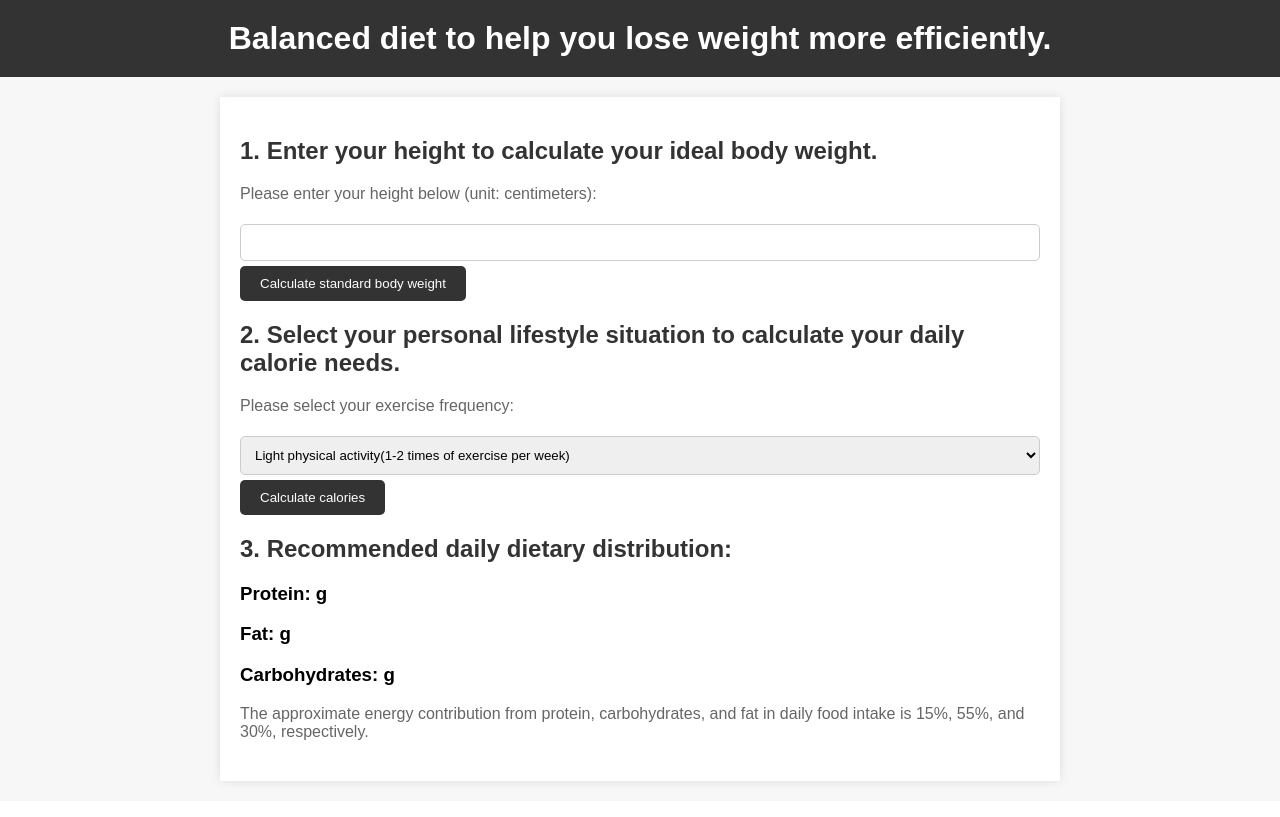
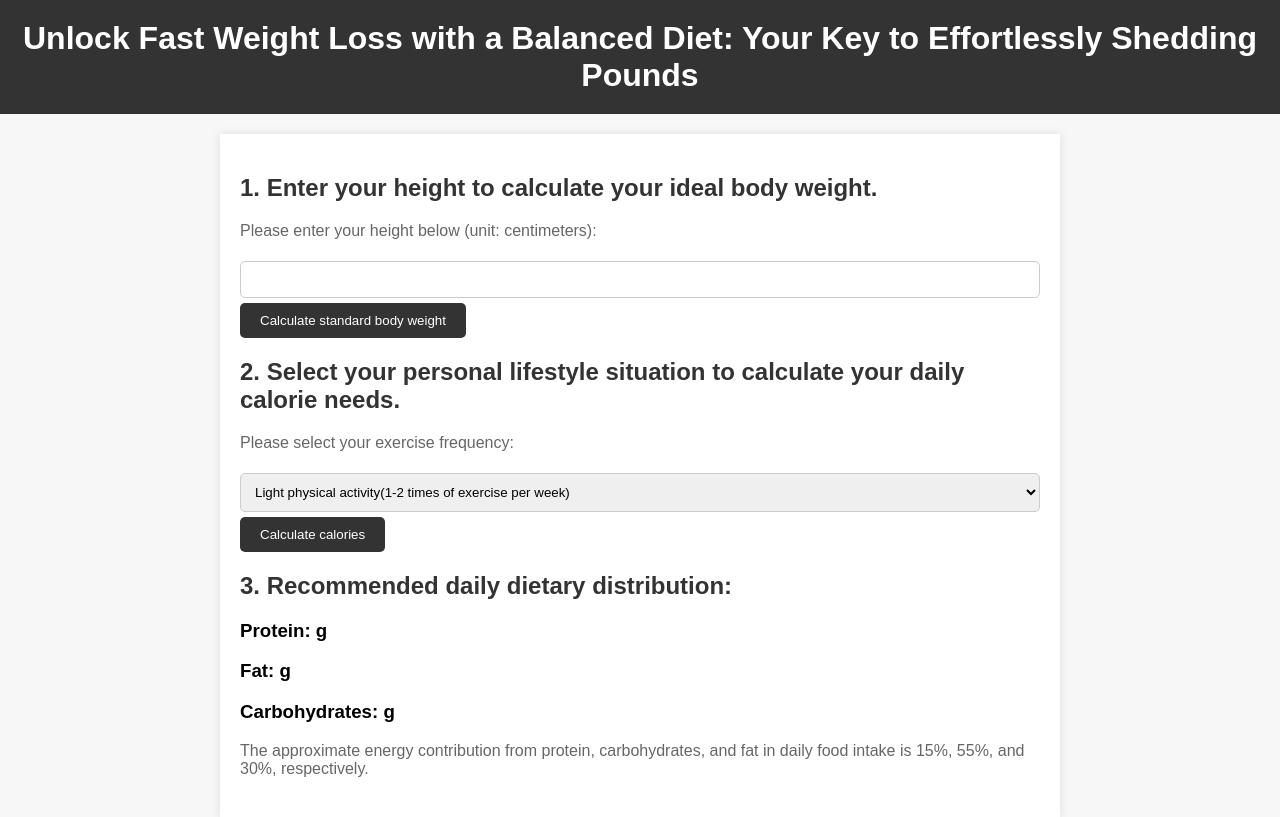
Before and after one commit to underwoodxie/first-vercel, a Flask app: page / in a window 1280 px wide. Shown: the top 817 px of the page. Before the commit the page ends 786 px from the top, so only its background shows below. Run offline with Flask 3, Linux system fonts and the light colour scheme.

Commit message:
update tittle

```diff
--- a/templates/index.html
+++ b/templates/index.html
@@ -4,7 +4,7 @@
     <meta charset="UTF-8">
     <meta name="viewport" content="width=device-width, initial-scale=1.0">
     <meta name="description" content="Based on your personal lifestyle habits, calculate the calories you need per day, advise you on your diet, and help you lose weight easily and naturally.">
-    <title>Lose Weight Naturally and Easily - Daily Calorie Calculator.</title>
+    <title>Eat to Lose Weight Faster: Effective Strategies for Quick Weight Loss</title>
     <link rel="canonical" href="https://caloriecounter.cn/">
 </head>
 <style>
@@ -90,7 +90,7 @@
 </style>
 <body>
     <header>
-        <h1>Balanced diet to help you lose weight more efficiently.</h1>
+        <h1>Unlock Fast Weight Loss with a Balanced Diet: Your Key to Effortlessly Shedding Pounds</h1>
     </header>
     <main>
         <section>
```
Also changed, not shown: README.md (added).
